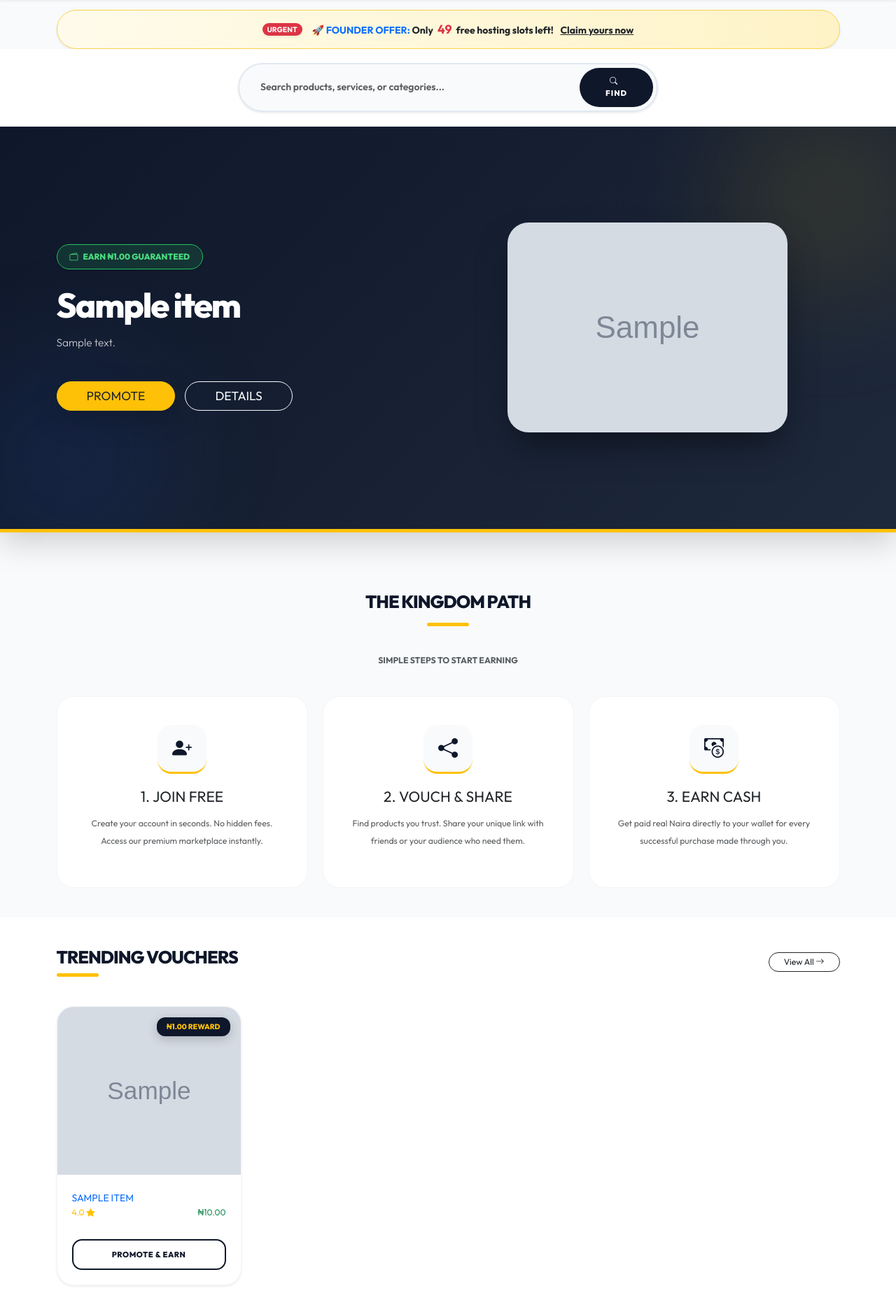
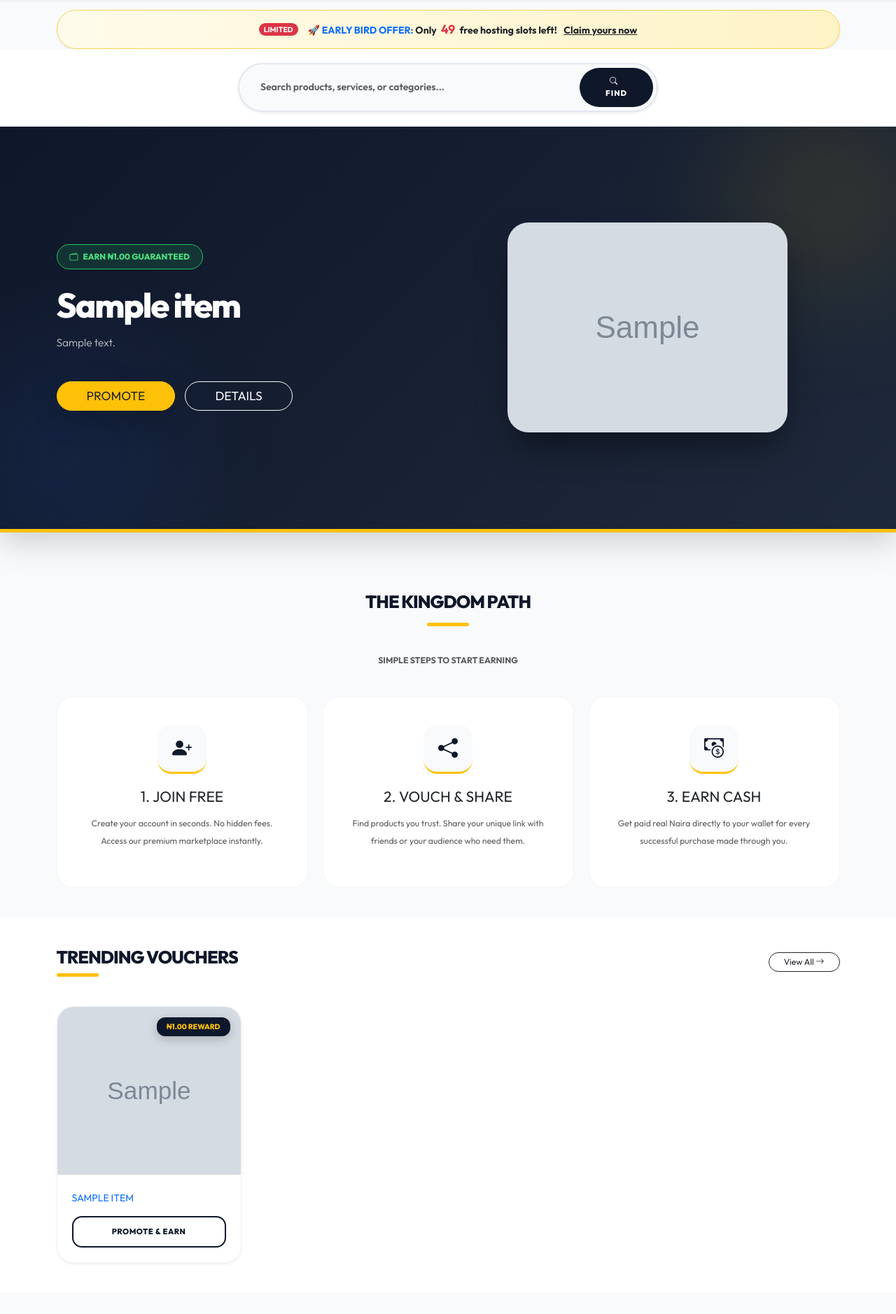
Before and after one commit to yanex66/vouchly, a Django app: page / in a window 1280 px wide. Shown: the part 71-1949 px from the top of the page at 70% size. Run offline with Django 5.2, Linux system fonts and the light colour scheme; tables that the repository leaves empty hold one stand-in row (values such as "Sample post"); grey boxes marked "Sample" are stand-in pictures.

Commit message:
Finalized production views with Early Bird branding and math safety

```diff
--- a/core/templates/core/home.html
+++ b/core/templates/core/home.html
@@ -1,4 +1,5 @@
 {% extends 'core/base.html' %}
+{% load static %}
 {% load humanize %}
 
 {% block content %}
@@ -15,14 +16,14 @@
 
     body { background-color: var(--soft-bg); }
 
-    /* 1. URGENCY BANNER */
-    .founder-alert {
+    /* 1. URGENCY BANNER (EARLY BIRD) */
+    .early-bird-alert {
         background: linear-gradient(90deg, #fffbeb 0%, #fef3c7 100%);
         border: 1px solid #fcd34d;
         border-radius: 50px;
         transition: transform 0.3s;
     }
-    .founder-alert:hover { transform: scale(1.02); }
+    .early-bird-alert:hover { transform: scale(1.02); }
 
     /* 2. COMPACT SEARCH */
     .top-search-section {
@@ -227,10 +228,10 @@
 
 {% if free_slots_left > 0 %}
 <div class="container mt-3">
-    <div class="founder-alert d-flex align-items-center justify-content-center py-3 px-4 shadow-sm animate__animated animate__fadeInDown">
-        <span class="badge bg-danger rounded-pill me-3 animate__animated animate__pulse animate__infinite shadow-sm">URGENT</span>
+    <div class="early-bird-alert d-flex align-items-center justify-content-center py-3 px-4 shadow-sm animate__animated animate__fadeInDown">
+        <span class="badge bg-danger rounded-pill me-3 animate__animated animate__pulse animate__infinite shadow-sm">LIMITED</span>
         <div class="fw-bold text-dark small-md">
-            🚀 <span class="text-primary fw-800">FOUNDER OFFER:</span> Only <span class="fs-5 text-danger fw-900 mx-1">{{ free_slots_left }}</span> free hosting slots left!
+            🚀 <span class="text-primary fw-800">EARLY BIRD OFFER:</span> Only <span class="fs-5 text-danger fw-900 mx-1">{{ free_slots_left }}</span> free hosting slots left!
             <a href="{% url 'register' %}" class="text-decoration-underline ms-2 text-dark fw-800">Claim yours now</a>
         </div>
     </div>
@@ -286,14 +287,6 @@
         </div>
         {% endfor %}
     </div>
-    {% if hero_items|length > 1 %}
-    <button class="carousel-control-prev" type="button" data-bs-target="#heroCarousel" data-bs-slide="prev">
-        <span class="carousel-control-prev-icon bg-dark rounded-circle p-3" aria-hidden="true"></span>
-    </button>
-    <button class="carousel-control-next" type="button" data-bs-target="#heroCarousel" data-bs-slide="next">
-        <span class="carousel-control-next-icon bg-dark rounded-circle p-3" aria-hidden="true"></span>
-    </button>
-    {% endif %}
 </div>
 
 <div class="container py-5 mt-5">
@@ -351,10 +344,6 @@
                     <a href="{% url 'item_detail' item.slug %}" class="flex-shrink-0">
                         {% if item.image %}
                         <img src="{{ item.image.url }}" class="item-card-img" alt="{{ item.name }}">
-                        {% else %}
-                        <div class="bg-light text-muted d-flex align-items-center justify-content-center item-card-img">
-                            <i class="bi bi-image fs-1"></i>
-                        </div>
                         {% endif %}
                     </a>
                     <div class="p-4 d-flex flex-column flex-grow-1">
@@ -362,18 +351,8 @@
                             <h5 class="fw-800 text-truncate mb-1">
                                 <a href="{% url 'item_detail' item.slug %}" class="text-decoration-none text-midnight text-uppercase fs-6">{{ item.name }}</a>
                             </h5>
-                            <div class="d-flex justify-content-between align-items-center mb-3">
-                                <span class="text-warning fw-800 small">
-                                    {{ item.avg_rating|default:"5.0"|floatformat:1 }} <i class="bi bi-star-fill"></i>
-                                </span>
-                                <span class="fw-900 text-success small">
-                                    {% if item.price > 0 %}₦{{ item.price|intcomma }}{% else %}PROMO{% endif %}
-                                </span>
-                            </div>
                         </div>
-                        <a href="{% url 'item_detail' item.slug %}" class="btn-promote-premium mt-3">
-                            PROMOTE & EARN
-                        </a>
+                        <a href="{% url 'item_detail' item.slug %}" class="btn-promote-premium mt-3">PROMOTE & EARN</a>
                     </div>
                 </div>
             </div>
@@ -397,24 +376,6 @@
         </div>
         {% endfor %}
     </div>
-
-    {% if featured_review %}
-    <div class="row justify-content-center mt-5">
-        <div class="col-lg-8">
-            <div class="card border-0 shadow-lg bg-dark text-white p-5 text-center" style="border-radius: 30px; background: linear-gradient(145deg, #0f172a, #1e293b);">
-                <i class="bi bi-quote fs-1 text-warning mb-3 d-block"></i>
-                <h4 class="fw-bold fst-italic mb-4">"{{ featured_review.content|truncatewords:30 }}"</h4>
-                <div class="d-flex align-items-center justify-content-center gap-3">
-                    <img src="{{ featured_review.author.profile.image.url }}" class="rounded-circle border border-2 border-warning" width="50" height="50">
-                    <div class="text-start">
-                        <div class="fw-800 text-warning">{{ featured_review.author.username }}</div>
-                        <div class="small opacity-75">Vouched for {{ featured_review.item.name }}</div>
-                    </div>
-                </div>
-            </div>
-        </div>
-    </div>
-    {% endif %}
 </div>
 
 <div class="container py-5 mb-5">
--- a/core/views.py
+++ b/core/views.py
@@ -54,6 +54,7 @@ def home(request):
     featured_reviewers = User.objects.annotate(num_reviews=Count('reviews')).filter(num_reviews__gt=0).order_by('-num_reviews')[:4]
     featured_review = Review.objects.filter(is_featured=True).first()
 
+    # Calculate Early Bird Slots
     total_users = User.objects.count()
     free_slots_left = max(0, 50 - total_users)
 
@@ -391,7 +392,7 @@ def promote_request(request):
             promo.seller = request.user
             promo.duration_days = 30
 
-            # Founders Promotion
+            # EARLY BIRD LOGIC (Changed from Founder to Early Bird)
             if User.objects.count() <= 50:
                 expiry = timezone.now() + timedelta(days=30)
                 promo.is_paid = True
@@ -401,7 +402,7 @@ def promote_request(request):
                     category=promo.category, owner=promo.seller, name=promo.product_name,
                     price=promo.product_price, expiry_date=expiry, is_featured=True
                 )
-                messages.success(request, "Founder Member: Free month active!")
+                messages.success(request, "🎉 CONGRATS! You secured an Early Bird slot. Your first month of hosting is FREE!")
                 return redirect('dashboard')
 
             promo.save()
@@ -423,7 +424,7 @@ def promotion_payment(request, pk):
 def verify_promotion_payment(request):
     reference = request.GET.get('reference') or request.GET.get('transaction_id')
     gateway = request.GET.get('gateway')
-    # Verification logic remains as before
+    # Payment verification logic...
     return redirect('dashboard')
 
 @login_required(login_url='/login/')
@@ -466,7 +467,6 @@ def verify_bank_account(request):
 
 @login_required
 def verify_identity(request):
-    # Corrected: handles update vs create to prevent Unique Constraint errors
     instance = AdvertiserVerification.objects.filter(user=request.user).first()
     if request.method == 'POST':
         form = AdvertiserVerificationForm(request.POST, request.FILES, instance=instance)
```
